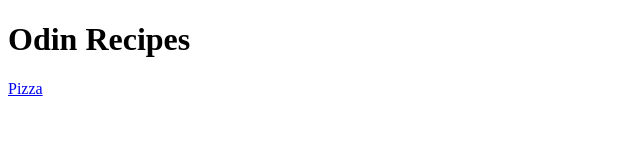
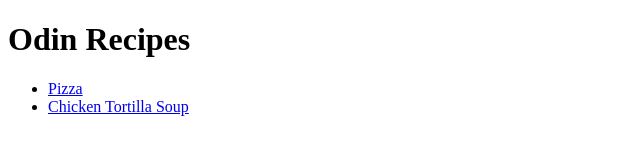
Before and after one commit to antcordero3/odin-recipes, a plain HTML site: page index.html in a window 1280 px wide. Shown: the whole page, without its empty margins (0-640 px from the left). Drawn offline with Linux system fonts and the light colour scheme.

Commit message:
Clean up directories and add recipe to index
deleted unwanted image files. fixed a spelling error in pizza receipe character set line. created tortilla soup recipe and added it to the index page

```diff
--- a/index.html
+++ b/index.html
@@ -7,7 +7,11 @@
 </head>
 <body>
     <h1>Odin Recipes</h1>
-    <a href="recipes/pizza.html">Pizza</a>
+    <ul>
+        <li><a href="recipes/pizza.html">Pizza</a></li>
+        <li><a href="recipes/tortillasoup.html">Chicken Tortilla Soup</a></li>
+
+    </ul>
 
 </body>
 </html>
```
Also changed, not shown: recipes/pizza.html (+1 -1 lines), recipes/tortillasoup.html (added, +12 -0 lines), images/chktorsoup.jpg (added), images/pizza.jpeg (deleted), recipes/burgers.html (added), 1 other file.
